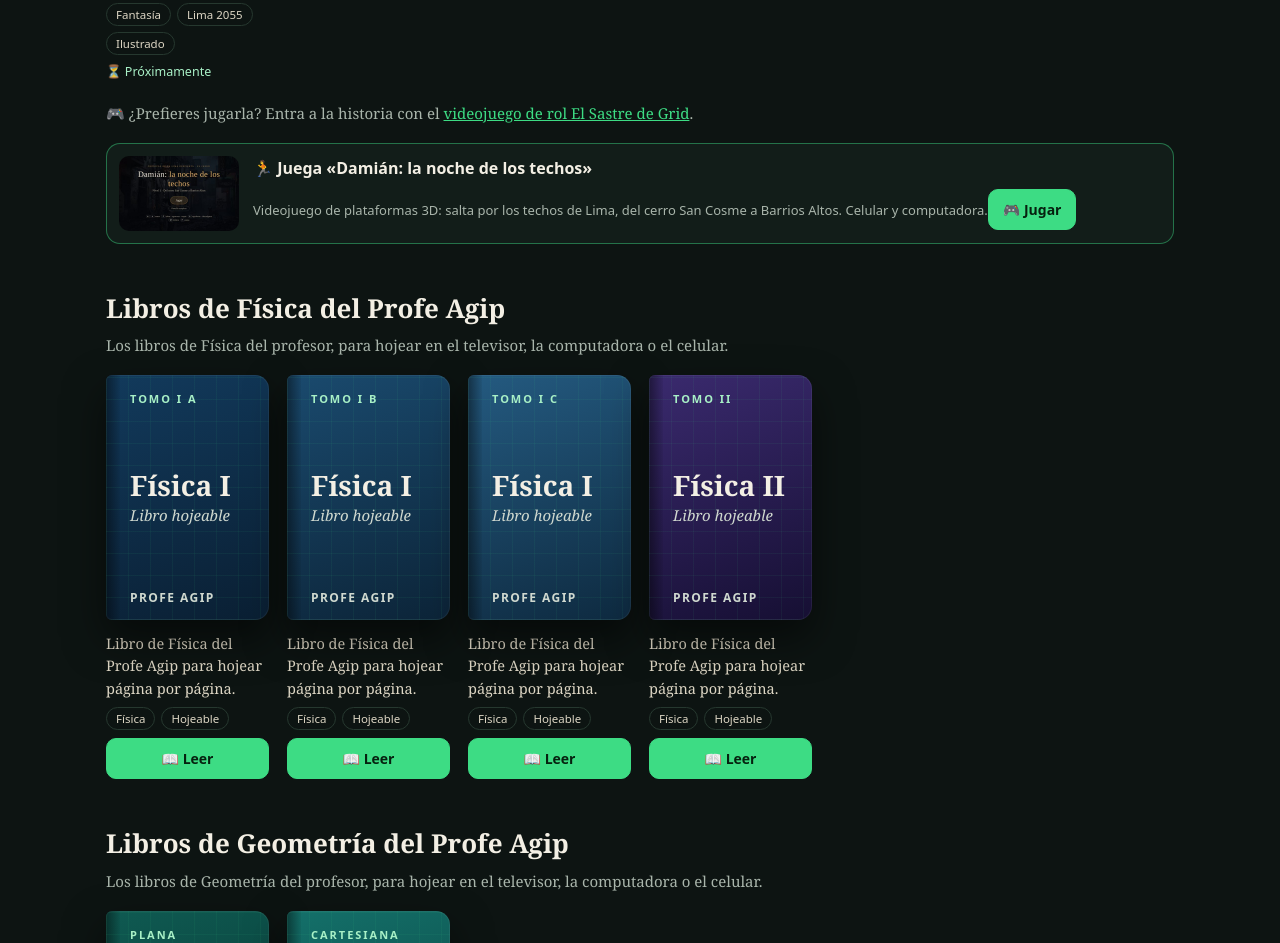
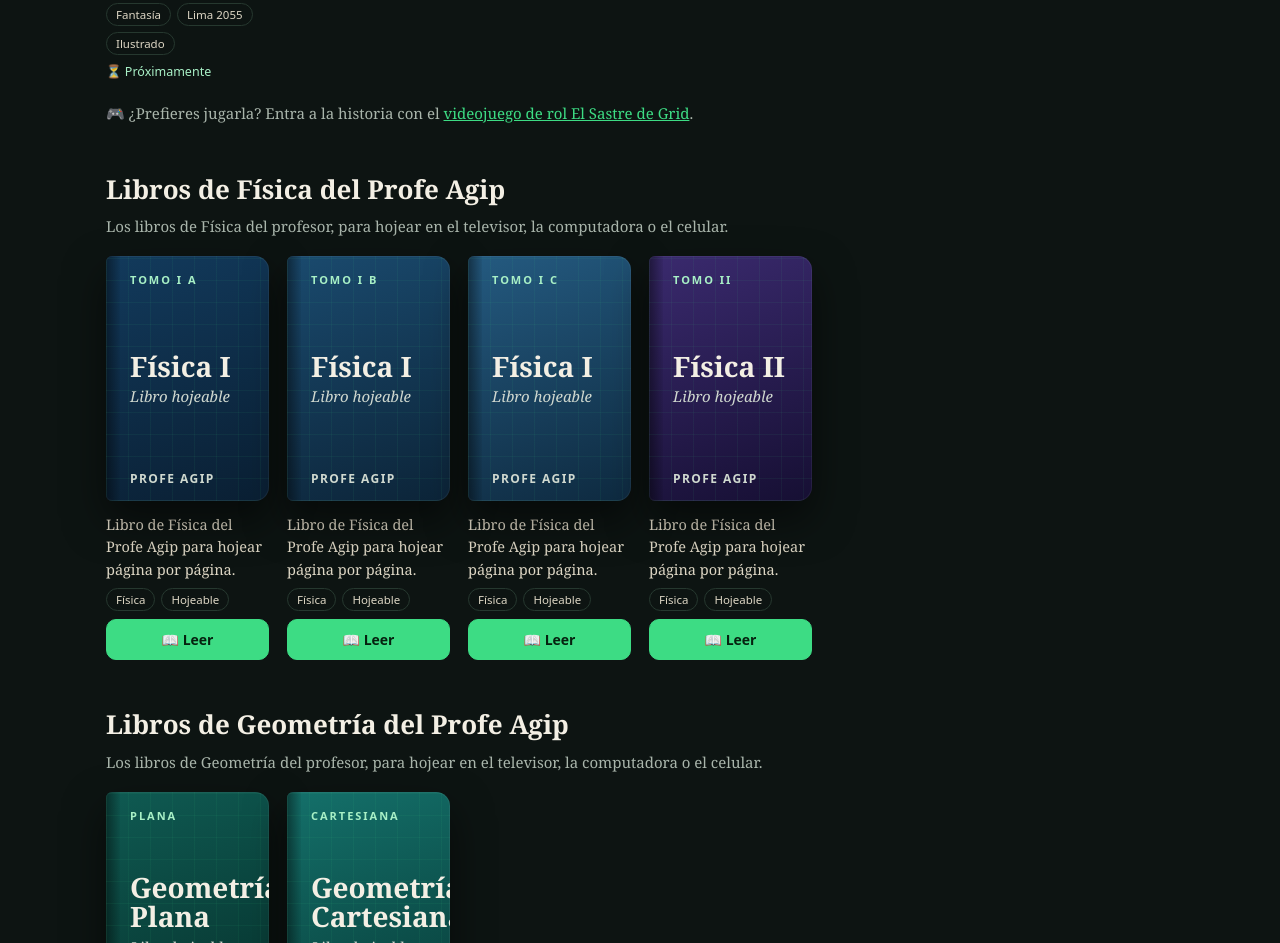
Before and after one commit to neptaliagiphoyos/El-Sastre-del-Grid, a plain HTML site: page libros/index.html in a window 1280 px wide. Shown: the part 1467-2410 px from the top of the page. Drawn offline with Linux system fonts and the light colour scheme; no server answers.

Commit message:
Biblioteca de libros: quitar la tarjeta del juego de Damián (pasa a la Biblioteca de Juegos)
Co-Authored-By: Claude Opus 5.5 <noreply@anthropic.com>
Claude-Session: https://claude.ai/code/session_01AsftsauH8AXjYEzu1NHuWf

```diff
--- a/libros/index.html
+++ b/libros/index.html
@@ -115,10 +115,6 @@ footer b{color:var(--ink)}
   </div>
   <div class="grid" id="grid"></div>
   <p class="saga-sub" style="margin-top:22px">🎮 ¿Prefieres jugarla? Entra a la historia con el <a href="https://neptaliagiphoyos.github.io/El-Sastre-del-Grid/" style="color:var(--green)">videojuego de rol El Sastre de Grid</a>.</p>
-  <a id="juego-techos" class="ui" href="https://neptaliagiphoyos.github.io/El-Sastre-del-Grid/juegos/la-noche-de-los-techos.html" target="_blank" rel="noopener" style="display:flex;gap:14px;align-items:center;margin-top:16px;padding:12px;border:1px solid rgba(61,220,132,.45);border-radius:var(--radius);background:rgba(20,32,28,.75);text-decoration:none">
-    <img src="../juegos/la-noche-de-los-techos.jpg" alt="Damián saltando por los techos de Lima" style="width:120px;max-width:35%;aspect-ratio:16/10;object-fit:cover;border-radius:10px;flex:none">
-    <span><b style="display:block;font-size:16px">🏃 Juega «Damián: la noche de los techos»</b><span style="color:var(--mute);font-size:13px">Videojuego de plataformas 3D: salta por los techos de Lima, del cerro San Cosme a Barrios Altos. Celular y computadora.</span><span class="btn primary" style="display:inline-block;margin-top:8px">🎮 Jugar</span></span>
-  </a>
 
   <h2 class="saga" id="fisica" style="margin-top:44px">Libros de Física del Profe Agip</h2>
   <p class="saga-sub">Los libros de Física del profesor, para hojear en el televisor, la computadora o el celular.</p>
```
